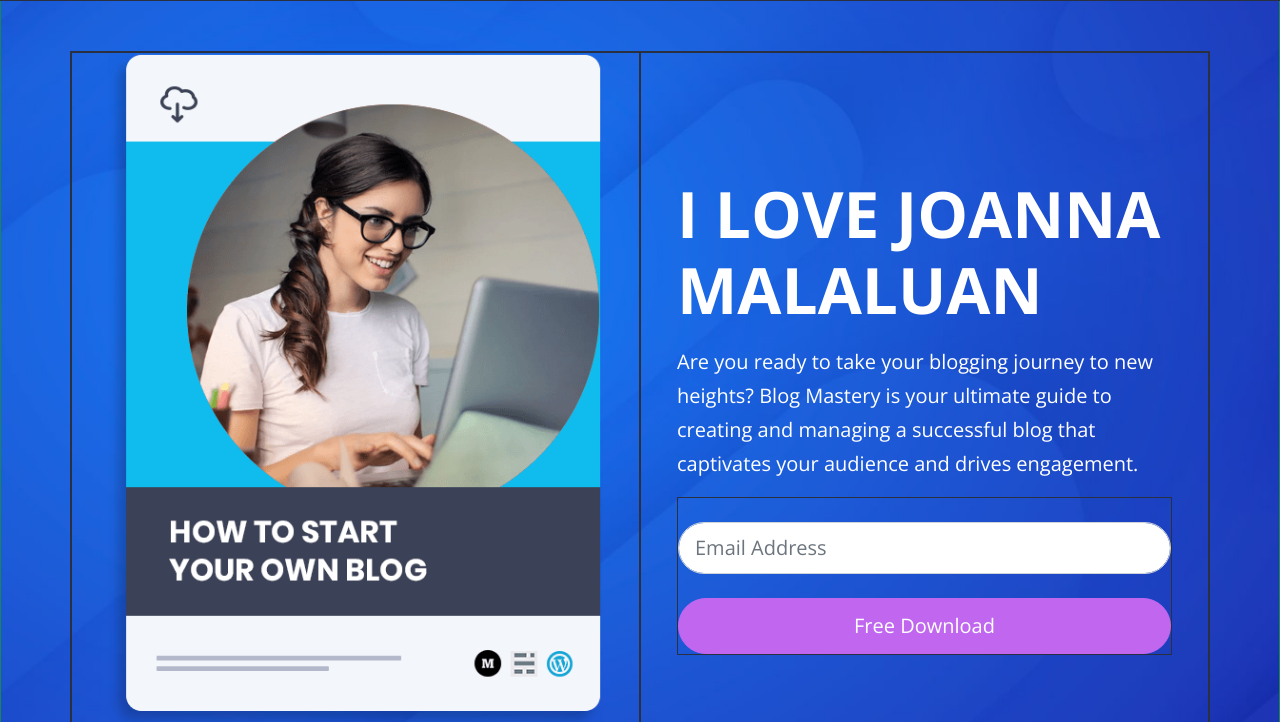
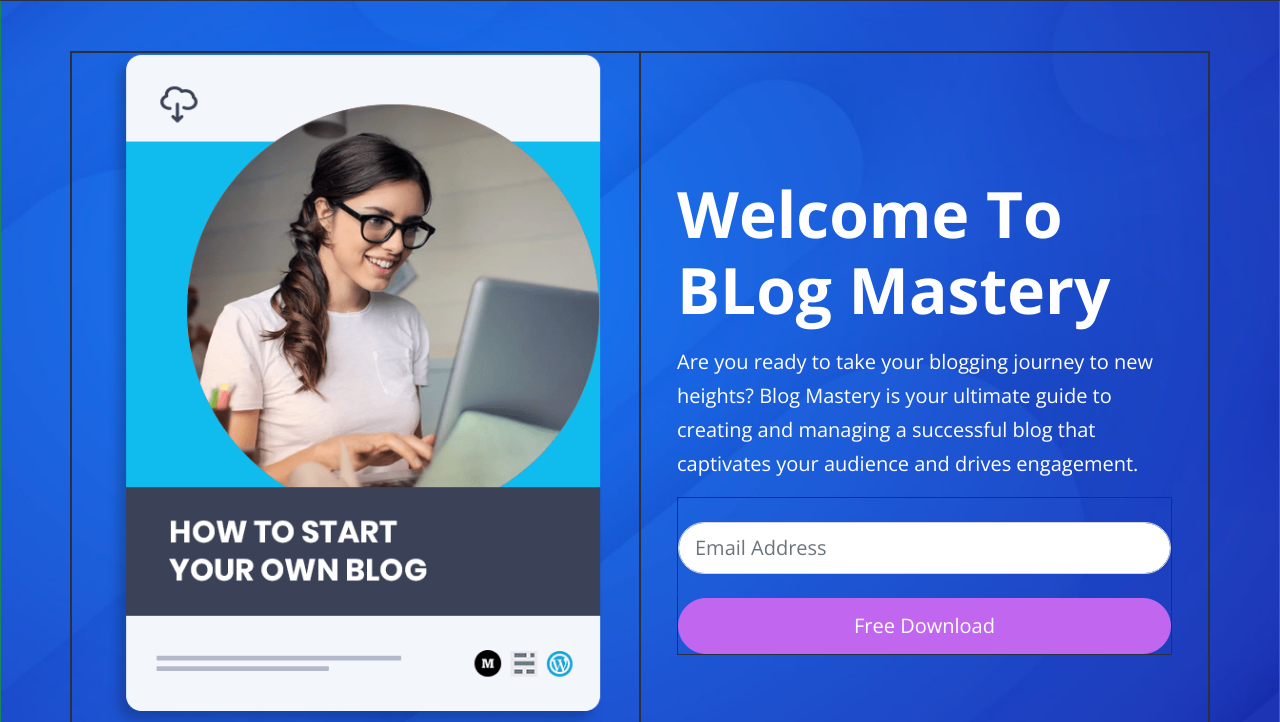
Before and after one commit to Ivan-Caringal/ebook-website-final, a website: page index.html in a window 1280 px wide. Shown: the part 78-800 px from the top of the page. Drawn offline with nearby package versions, Linux system fonts and the light colour scheme; files that its build step writes are made by us from their sources.

Commit message:
final update

```diff
--- a/index.html
+++ b/index.html
@@ -64,7 +64,7 @@
               <div
                 class="text-container p-4 d-flex flex-column justify-content-center h-100 mb-5"
               >
-                <h1 class="display-3 fw-bold">I LOVE JOANNA MALALUAN</h1>
+                <h1 class="display-3 fw-bold">Welcome To BLog Mastery</h1>
                 <p class="lead">
                   Are you ready to take your blogging journey to new heights?
                   Blog Mastery is your ultimate guide to creating and managing a
```
